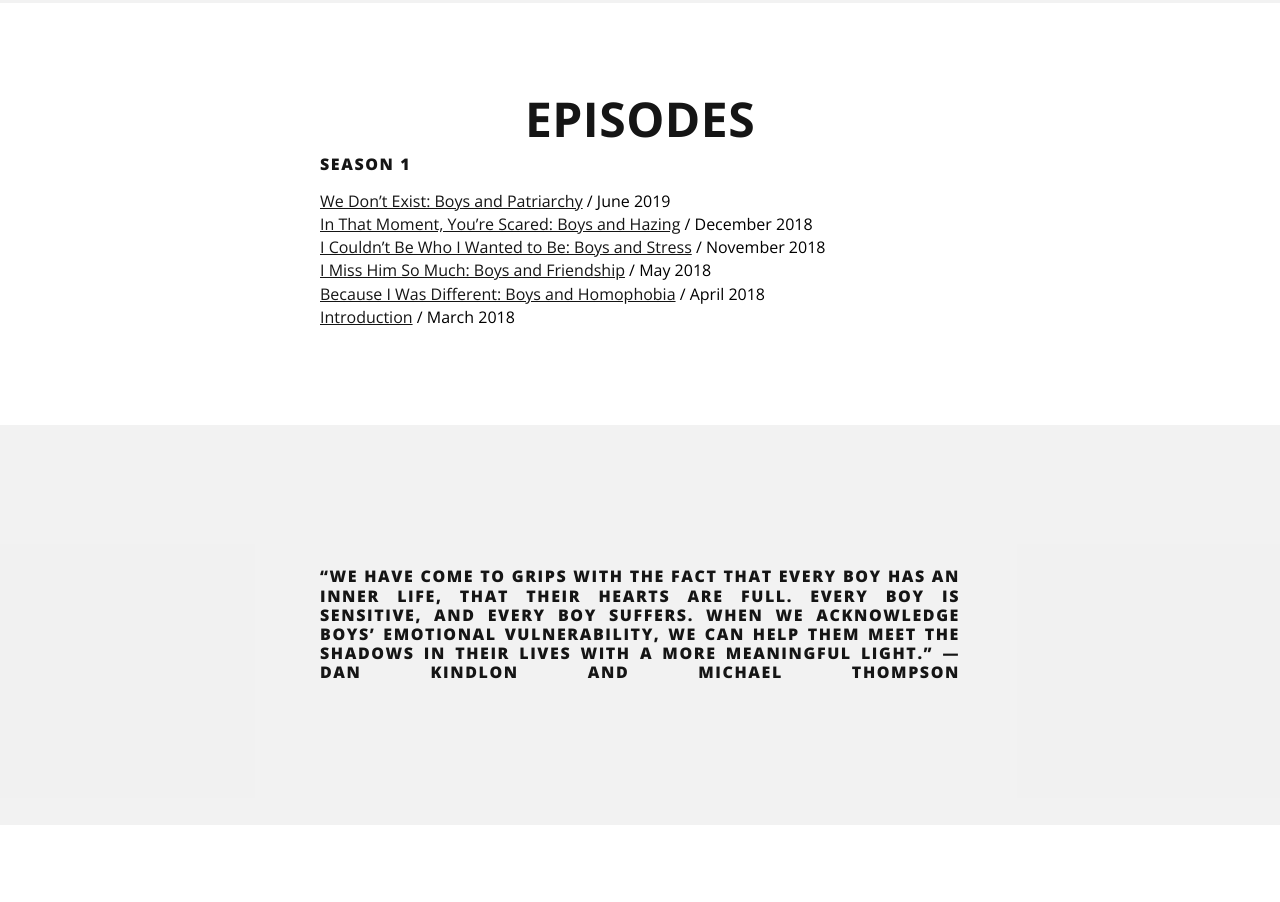
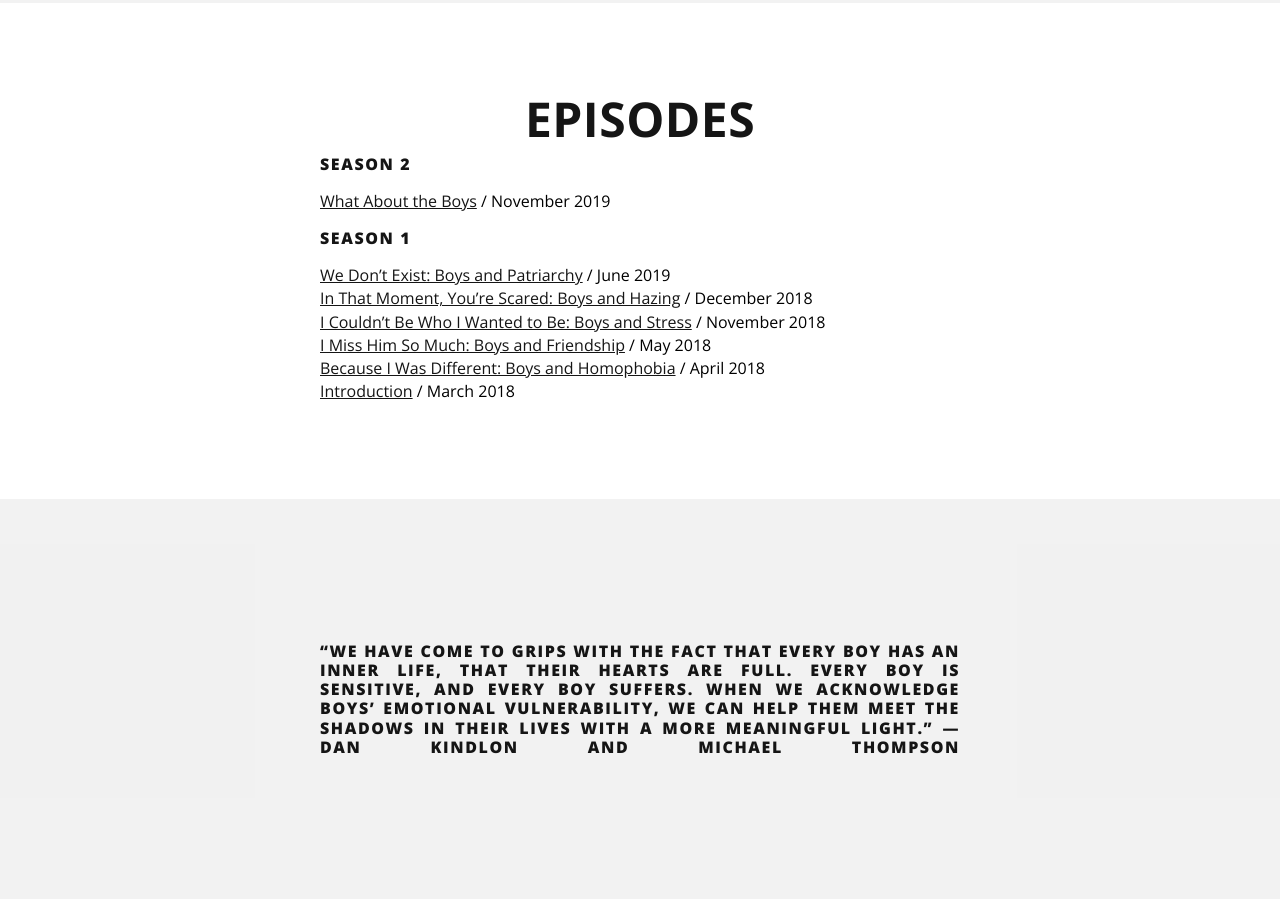
Before and after one commit to originalstorydesignco/breakingtheboycode, a plain HTML site: page home/index.html in a window 1280 px wide. Shown: the part 5045-5947 px from the top of the page. Drawn offline with nearby package versions, Linux system fonts and the light colour scheme.

Commit message:
Added S2E0

```diff
--- a/home/index.html
+++ b/home/index.html
@@ -108,6 +108,9 @@
 	<a name="episodes" class="navigation"><div id="episodes"><div class="width-50 padding-top-5rem padding-bottom-5rem">
 
 		<h1 class="black font-size-3rem text-align-center">Episodes</h1>
+		<h2 class="black">Season 2</h2>
+		<p>
+			<a href="https://breakingtheboycode.simplecast.com/episodes/s2e0-what-about-the-boys" target="_blank">What About the Boys</a> / November 2019</p>
 		<h2 class="black">Season 1</h2>
 		<p class="bottommargin2em">
 			<a href="https://breakingtheboycode.simplecast.com/episodes/s1e5-boys-and-patriarchy" target="_blank">We Don’t Exist: Boys and Patriarchy</a> / June 2019<br>
```
